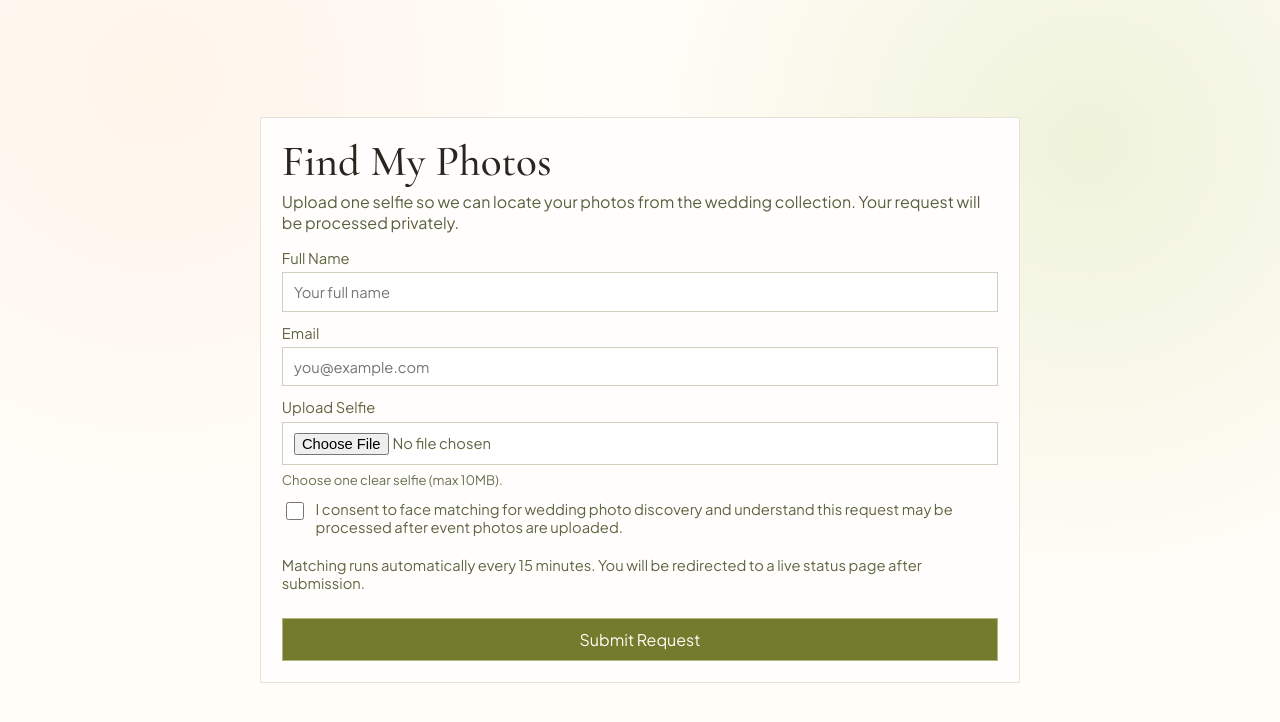
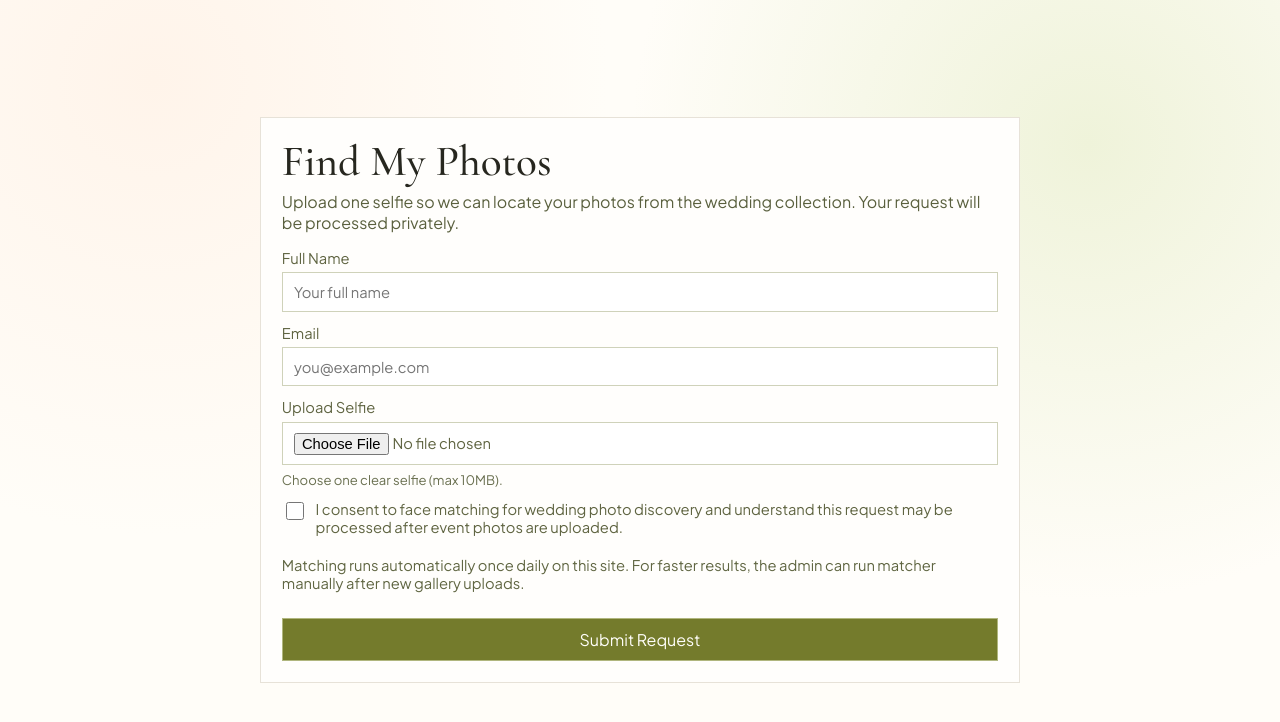
Before and after one commit to laughing-loop/adrahwedsjoanna, a Next.js app: page /find-my-photos in a window 1280 px wide. Shown: the top 722 px of the page. Built offline with nearby package versions, Linux system fonts and the light colour scheme.

Commit message:
Adjust cron and messaging for Vercel Hobby limits

```diff
--- a/app/api/find-my-photos/status/route.js
+++ b/app/api/find-my-photos/status/route.js
@@ -161,7 +161,7 @@ export async function GET(request) {
     return NextResponse.json({
       status: "queued",
       message:
-        "Your request is in queue. Matching runs automatically every 15 minutes while new wedding photos are processed.",
+        "Your request is in queue. Matching runs automatically once daily on this deployment, or sooner if the admin runs matcher manually.",
       ...timing,
       hasGalleryImages: galleryProbe.length > 0
     });
--- a/app/find-my-photos/[requestId]/status-panel.js
+++ b/app/find-my-photos/[requestId]/status-panel.js
@@ -177,8 +177,9 @@ export default function StatusPanel({ requestId }) {
         </p>
       ) : null}
       <p className="feature-note">
-        Auto-refresh runs every {Math.round(POLL_INTERVAL_MS / 1000)} seconds. If this stays queued
-        for over 20 minutes, ask the admin to run matcher now from the upload dashboard.
+        Auto-refresh runs every {Math.round(POLL_INTERVAL_MS / 1000)} seconds. Scheduled matching
+        runs once daily on this deployment. Ask the admin to run matcher now from the upload
+        dashboard for faster results.
       </p>
     </div>
   );
--- a/app/find-my-photos/request-form.js
+++ b/app/find-my-photos/request-form.js
@@ -101,8 +101,8 @@ export default function RequestForm() {
         </span>
       </label>
       <p className="feature-note">
-        Matching runs automatically every 15 minutes. You will be redirected to a live status page
-        after submission.
+        Matching runs automatically once daily on this site. For faster results, the admin can run
+        matcher manually after new gallery uploads.
       </p>
       {error ? <p className="admin-error">{error}</p> : null}
       <button type="submit" disabled={busy}>
```
Also changed, not shown: vercel.json, 2 other files (tests, documents, lock files or other folders).
